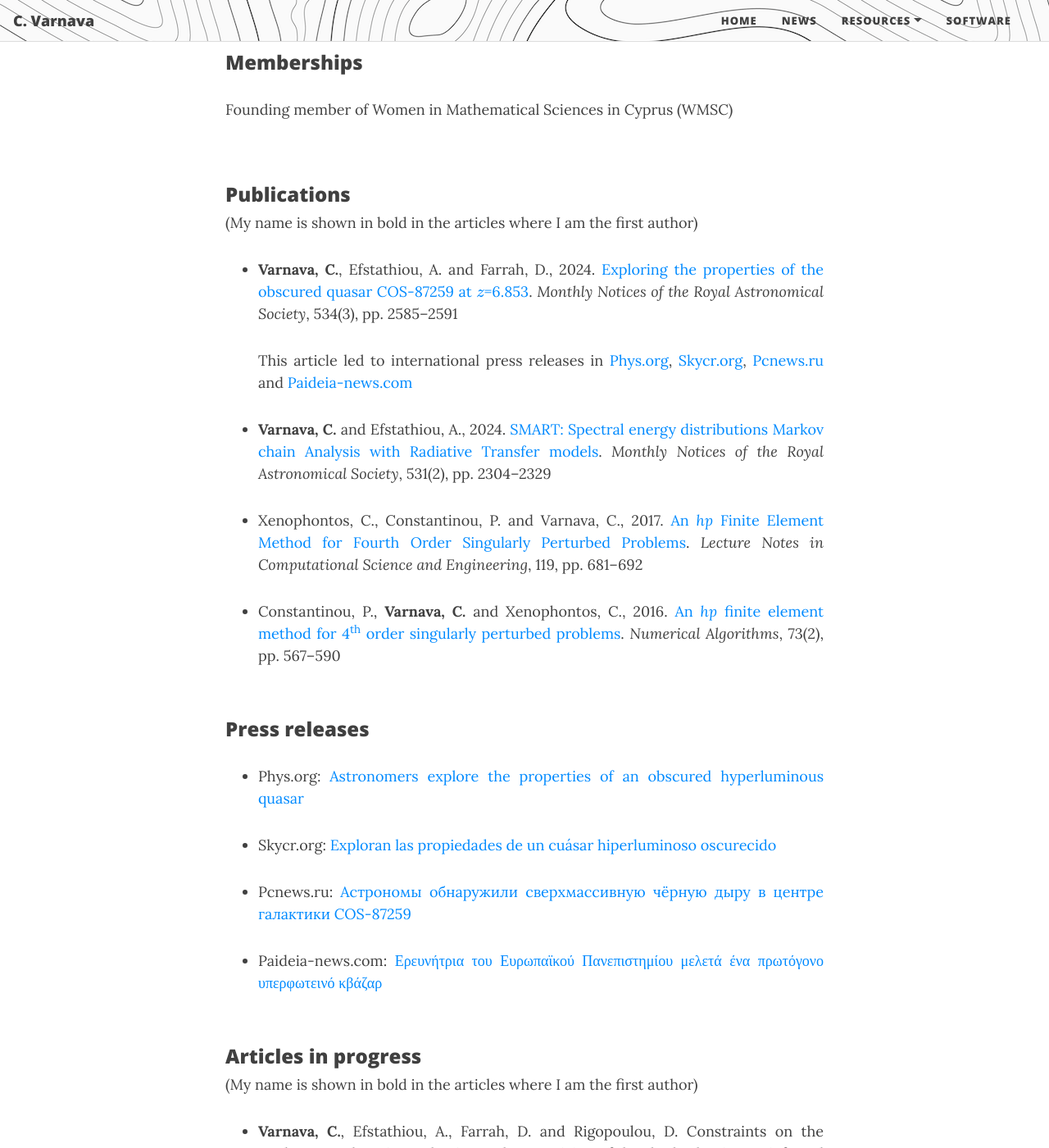
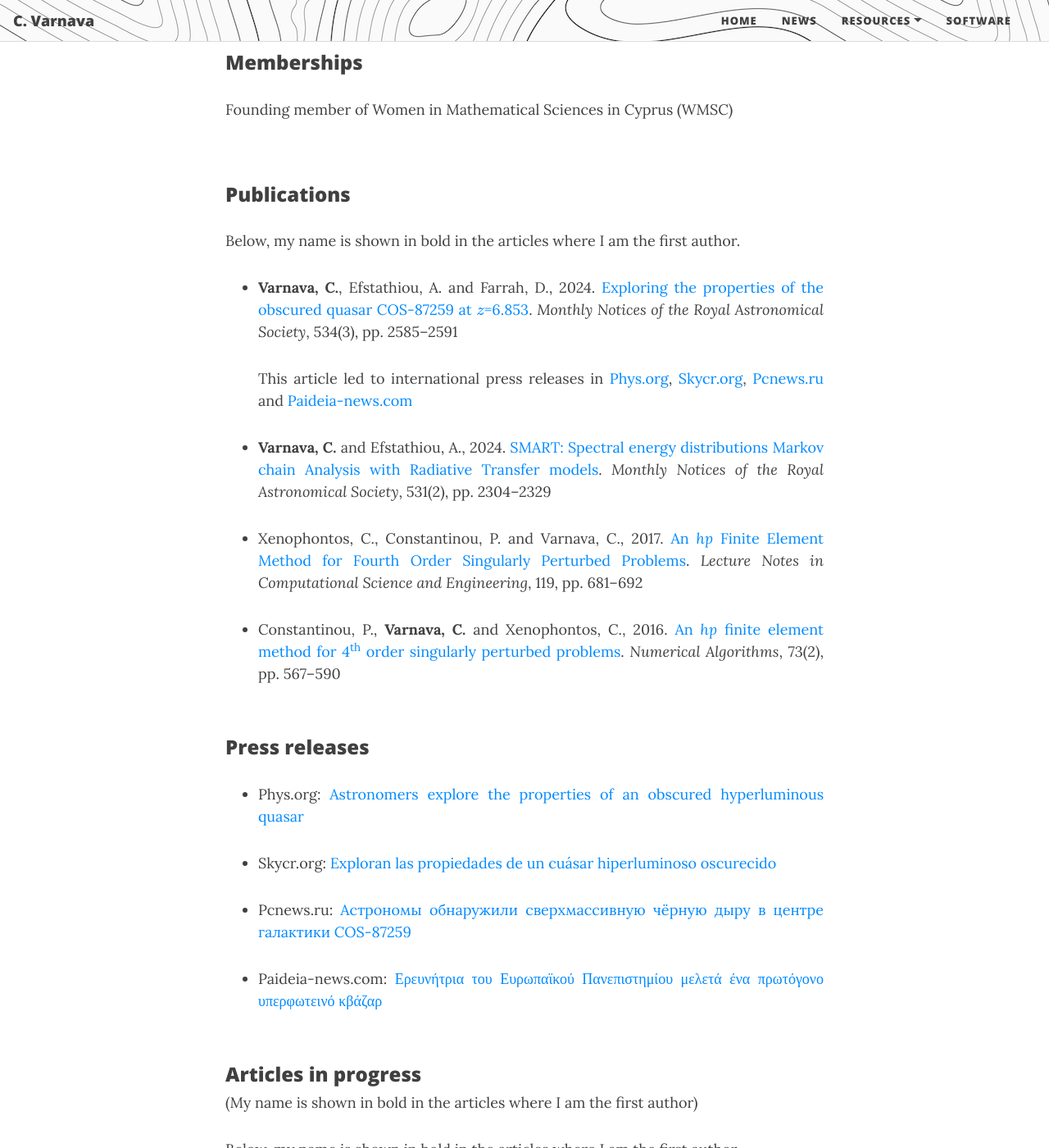
Before and after one commit to ch-var/ch-var.github.io, a Jekyll site: the page built from cv.html, in a window 1280 px wide and 1400 px high, scrolled down 2819 px. Shown: the whole window at 82% size. Built offline with Jekyll 4.4.1, drawn with Linux system fonts in a browser that asks for light colours; formulas are drawn with MathJax 3; some of the changed text lies outside the part shown.

Commit message:
Update cv.html

```diff
--- a/cv.html
+++ b/cv.html
@@ -91,7 +91,8 @@ Finite element method
 Founding member of Women in Mathematical Sciences in Cyprus (WMSC)
 </p>
 <br>
-<h3>Publications</h3> (My name is shown in bold in the articles where I am the first author)
+<h3>Publications</h3>
+<p>Below, my name is shown in bold in the articles where I am the first author.</p>
 <p>
 <ul>
 <li align='justify'><b>Varnava, C.</b>, Efstathiou, A. and Farrah, D., 2024. <a href="https://doi.org/10.1093/mnras/stae2221">Exploring the properties of the obscured quasar COS-87259 at \(z\)=6.853</a>. <i>Monthly Notices of the Royal Astronomical Society</i>, 534(3), pp. 2585–2591</li>
@@ -116,7 +117,7 @@ Founding member of Women in Mathematical Sciences in Cyprus (WMSC)
 </ul>
 <br>
 <h3>Articles in progress</h3> (My name is shown in bold in the articles where I am the first author)
-<p>
+<p>Below, my name is shown in bold in the articles where I am the first author.</p>
 <ul>
 <li align='justify'><b>Varnava, C.</b>, Efstathiou, A., Farrah, D. and Rigopoulou, D. Constraints on the starburst and active galactic nucleus activity of local ultraluminous infrared galaxies from a broad range of torus models, submitted</li>
 <p>
```
